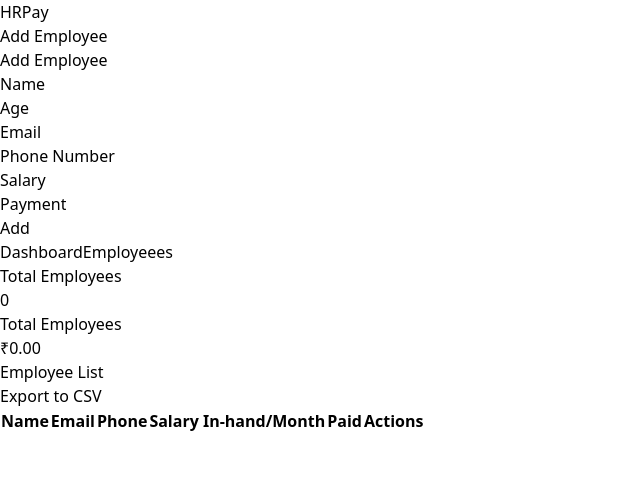
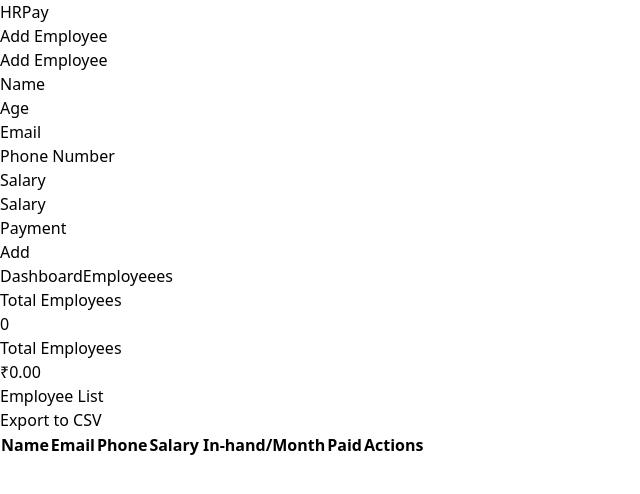
Before and after one commit to harshit-dugar/hrpay, a React (Vite) app in the folder app/: page /dashboard in a window 1280 px wide. Shown: the top 494 px of the page, without its empty margins (0-640 px from the left). Built offline with nearby package versions, Linux system fonts and the light colour scheme.

Commit message:
dynamic link

```diff
--- a/app/src/App.jsx
+++ b/app/src/App.jsx
@@ -108,9 +108,11 @@ function App() {
 
   // Function to handle delete button click
   const handleDelete = (index) => {
-    const updatedEntries = [...entries];
-    updatedEntries.splice(index, 1);
-    setEntries(updatedEntries);
+    if (window.confirm('Are you sure you want to delete this entry?')) {
+      const updatedEntries = [...entries];
+      updatedEntries.splice(index, 1);
+      setEntries(updatedEntries);
+    }
   };
 
   // Effect to load data from local storage on component mount
@@ -146,7 +148,7 @@ function App() {
         <Route path="/" element={<Login />}/>
         <Route path='/dashboard' element={<Dashboard count={count} company={company} setCompany={setCompany} salaryFormat={salaryFormat} entries={entries} formData={formData} handleInputChange={handleInputChange} handleSubmitF={handleSubmitF} handleDelete={handleDelete} handleEdit={handleEdit} editIndex={editIndex} opem={opem} setOpen={setOpen}/>}/>
         <Route path='/register' element={<RegisterForm name={name} setName={setName} email={email} setEmail={setEmail} company={company} setCompany={setCompany} password={password} setPassword={setPassword} confirmPassword={confirmPassword} setConfirmPassword={setConfirmPassword} handleSubmit={handleSubmit} />}/>
-        <Route path='/employee/:id' element={<EmployeeDetail entries={entries} />}/>
+        <Route path='/employee/:index' element={<EmployeeDetail entries={entries}/>}/>
       </Routes>
       </BrowserRouter>
     </div>
--- a/app/src/components/LoginForm.jsx
+++ b/app/src/components/LoginForm.jsx
@@ -1,3 +1,4 @@
+//test id: test , test@example.com , test@123 , key: d17h4gydh7
 import { useState } from "react";
 import axios from 'axios';
 import { useNavigate } from 'react-router-dom';
--- a/app/src/components/dashComponents/AddEmpForm.jsx
+++ b/app/src/components/dashComponents/AddEmpForm.jsx
@@ -65,6 +65,17 @@ function AddEmpForm({ formData, handleInputChange, handleSubmit, editIndex,open,
                     />
                 </div>
                 <div className="mb-6">
+                    <label htmlFor="Aadhar Number" className="block text-lime-800 text-sm font-bold mb-2">Salary</label>
+                    <input
+                        type="text"
+                        id="Aadhar Number"
+                        name="Aadhar Number"
+                        value={formData.Aadhar_Number}
+                        onChange={handleInputChange}
+                        className="shadow appearance-none border rounded w-full py-2 px-3 text-gray-700 leading-tight focus:outline-none focus:shadow-outline"
+                    />
+                </div>
+                <div className="mb-6">
                     <label htmlFor="paid" className="block text-lime-800 text-sm font-bold mb-2">Payment</label>
                     <input
                         type="text"
--- a/app/src/components/dashComponents/EmpTable.jsx
+++ b/app/src/components/dashComponents/EmpTable.jsx
@@ -45,7 +45,7 @@ function EmpTable({entries, handleEdit, handleDelete}) {
                         {entries.map((entry, index) => (
                             <tr key={index}>
                                 <td className="py-2">
-                                    <Link to={`/employee/${index}`}>{entry.name}</Link>
+                                    <Link to={`/employee/${index}`} className="text-blue-500 hover:underline">{entry.name}</Link>
                                 </td>
                                 <td className="py-2">{entry.email}</td>
                                 <td className="py-2">{entry.phone}</td>
--- a/app/src/screens/EmployeeDetail.jsx
+++ b/app/src/screens/EmployeeDetail.jsx
@@ -1,6 +1,11 @@
 /* eslint-disable react/prop-types */
 
-function EmployeeDetail({employee}) {
+import { useParams } from "react-router-dom"
+
+function EmployeeDetail({entries}) {
+  const {index} = useParams();
+  const employee = entries[parseInt(index)];
+
   return (
     <div>
         <h1 className="text-3xl font-bold text-center">Employee Details</h1>
```
